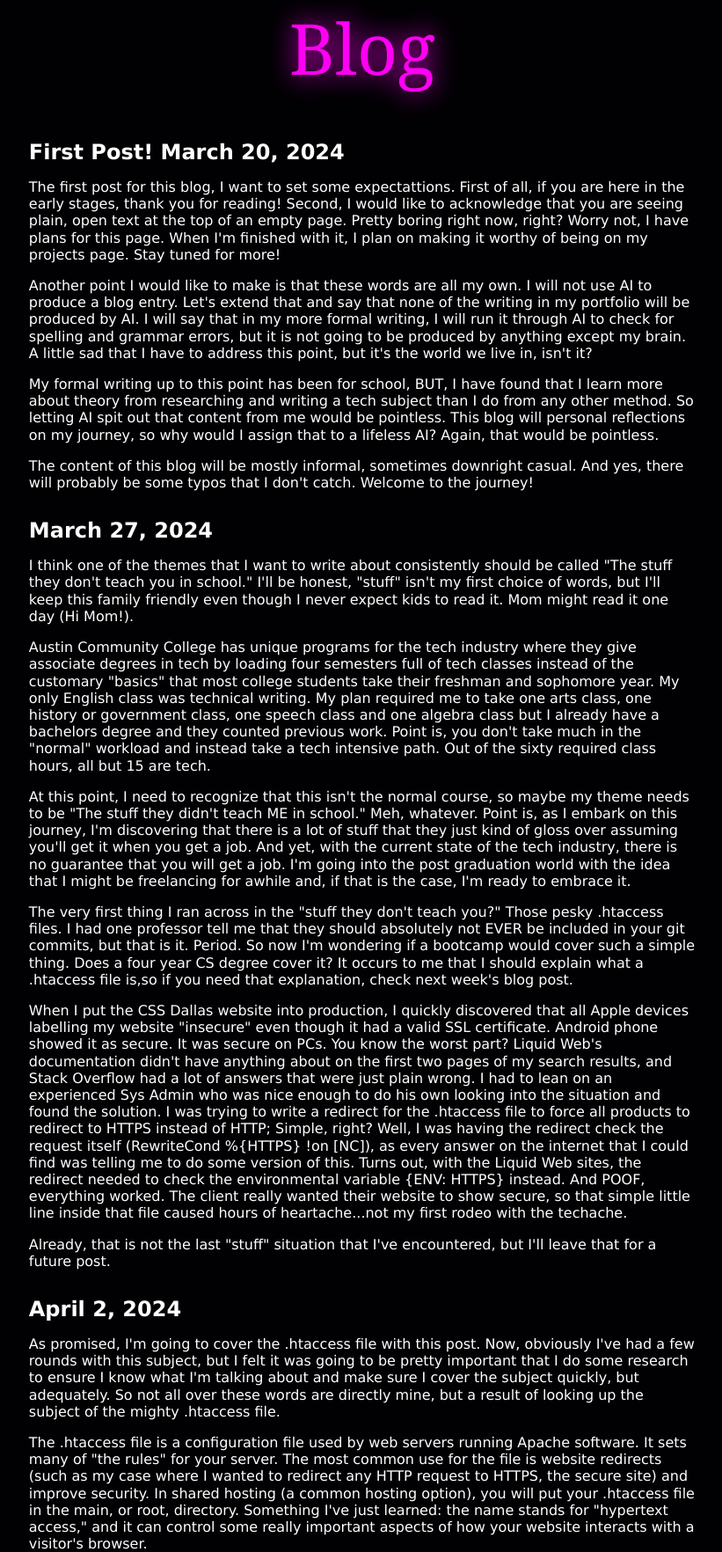
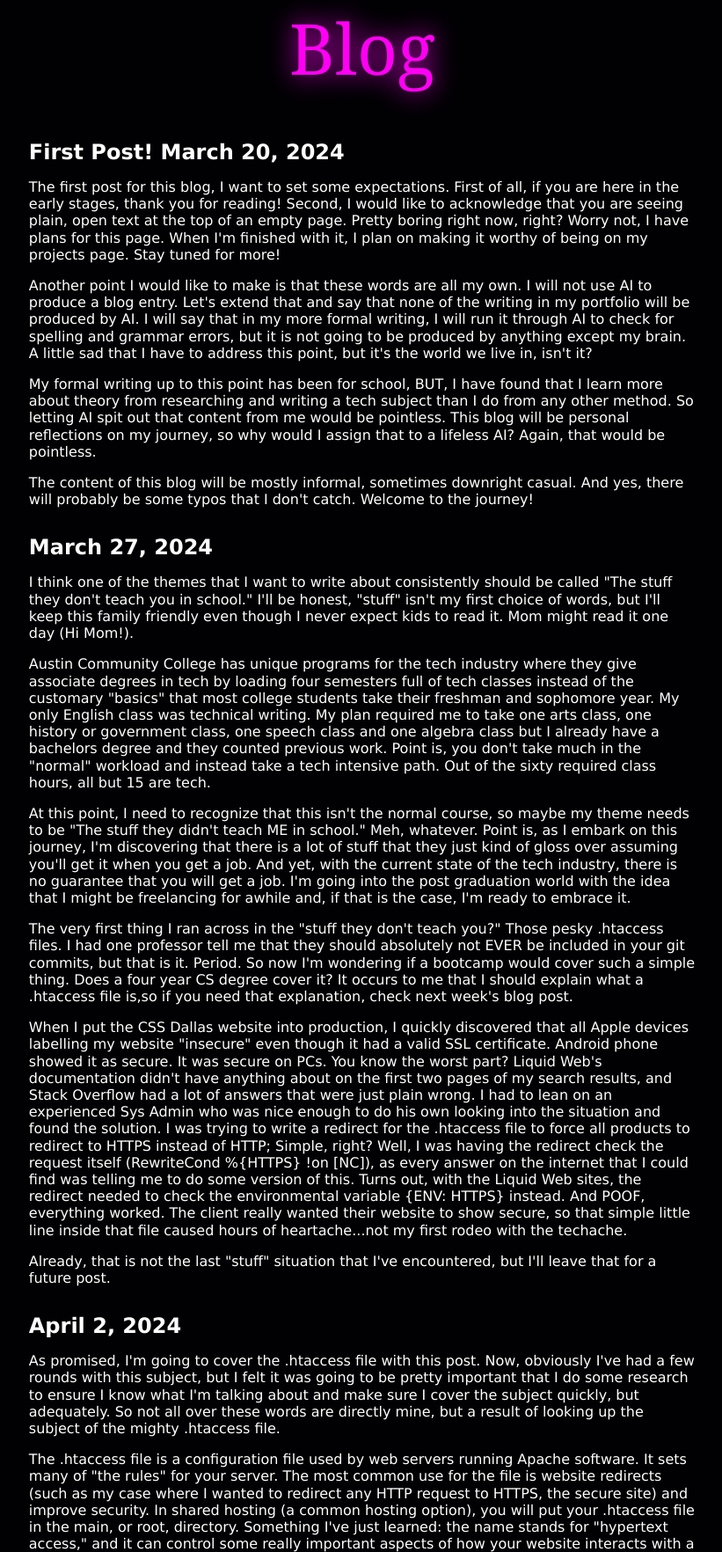
Before and after one commit to boonewh/portfolio-flask, a Flask app: page /blog in a window 1280 px wide. Shown: the part 156-1920 px from the top of the page at 88% size, without its empty margins (228-1049 px from the left). Run offline with Flask 3, Linux system fonts and the light colour scheme; some web fonts are replaced.

Commit message:
Blog update

```diff
--- a/templates/blog.html
+++ b/templates/blog.html
@@ -16,9 +16,9 @@
         <h2 class="neon-effect">Blog</h2>
         <article>
             <h2>First Post! March 20, 2024</h2>
-            <p>The first post for this blog, I want to set some expectattions. First of all, if you are here in the early stages, thank you for reading! Second, I would like to acknowledge that you are seeing plain, open text at the top of an empty page. Pretty boring right now, right? Worry not, I have plans for this page. When I'm finished with it, I plan on making it worthy of being on my projects page. Stay tuned for more!</p>
+            <p>The first post for this blog, I want to set some expectations. First of all, if you are here in the early stages, thank you for reading! Second, I would like to acknowledge that you are seeing plain, open text at the top of an empty page. Pretty boring right now, right? Worry not, I have plans for this page. When I'm finished with it, I plan on making it worthy of being on my projects page. Stay tuned for more!</p>
             <p>Another point I would like to make is that these words are all my own. I will not use AI to produce a blog entry. Let's extend that and say that none of the writing in my portfolio will be produced by AI. I will say that in my more formal writing, I will run it through AI to check for spelling and grammar errors, but it is not going to be produced by anything except my brain. A little sad that I have to address this point, but it's the world we live in, isn't it?</p>
-            <p>My formal writing up to this point has been for school, BUT, I have found that I learn more about theory from researching and writing a tech subject than I do from any other method. So letting AI spit out that content from me would be pointless. This blog will personal reflections on my journey, so why would I assign that to a lifeless AI? Again, that would be pointless.</p>
+            <p>My formal writing up to this point has been for school, BUT, I have found that I learn more about theory from researching and writing a tech subject than I do from any other method. So letting AI spit out that content from me would be pointless. This blog will be personal reflections on my journey, so why would I assign that to a lifeless AI? Again, that would be pointless.</p>
             <p>The content of this blog will be mostly informal, sometimes downright casual. And yes, there will probably be some typos that I don't catch. Welcome to the journey!</p>
         </article>
         <article>
@@ -47,5 +47,14 @@
             <p>Other benefits of Caddy include a plugin system that allows you to build on its functionality, giving you options for many use cases and allowing you options to scale. Built-in support for load balancing is a thing with Caddy. Reverse Proxy, serving Markdown files and HTTP/2 and QUIC support are all in Caddy’s lane. Additionally, it can be used on many different environments including Linux, Windows, MacOS, Cloud computing, Docker, Kubernetes, and even WordPress, Drupal, and Joomla.</p>
             <p>So, what’s the downside? For one, it was released in 2015, so it’s a relatively newcomer. At the moment, it has a tiny sliver of the market share, so its community is also small compared to the big guys. A smaller community means fewer independent tutorials on the internet, less help on the boards, and just an overall much smaller presence. Another natural extension of a smaller community is a smaller library of extensible modules than Apache or Nginx. Being newer, and having a smaller slice, it just hasn’t proven itself and hasn’t built the trust that comes with seasoned pros like Apache and Nginx.</p>
         </article>
+        <article>
+            <h2>April 24, 2024</h2>
+            <p>I’m a little frustrated tonight. If someone just glances at the dates of this blog so far, they’re going to immediately think to themselves “This guy isn’t keeping up with his blog very well." Honestly, they would not be wrong. My frustration is that I don’t feel like I’m being lazy. After all, I'm still in school. Get it, I do. I can hear someone telling me “You don’t have to put long articles on your blog, just spend some time and show effort on regular updates.” I need to get better at that.</p>
+            <p>There is just so much that I want to get done other than school. Several personal projects are in the air. The Pathsix website in my projects section is unfinished currently. The main page needs three more sections for characters, a game play picture gallery, and an excerpt section from the blog. This very portfolio needs some serious attention. I have some projects listed that should not be there, either because they are too simple at this point or because they are school projects that were more about instruction than self-initiative. When I put those projects up, I really thought I would be able to expand on them quickly and get them where I wanted them. That hasn’t been the case. Now I’m in a situation where I’m applying for jobs and have problems in my portfolio.</p>
+            <p>Of course, I’m not really being serious about job applications right now. If someone offered me an interview, I would show up and do my absolute best to impress. If someone were to offer me a job, I would very likely accept it. But. Yeah, but…I have a plan for freelancing that I really want to try. And I’m in a situation where I can afford to try, so should I even be applying right now?</p>
+            <p>For that matter, should I really be frustrated? I am grateful for the chances I’ve been given, without a doubt. But let’s take tonight. I’m writing this late at night before bed because earlier I was working on a Linux lab and I was determined to finish before doing anything else. The Linux class (Unix Op Sys II actually) is concentrating on Red Hat products this semester. It’s the first semester that they’ve gone this route because someone at ACC decided that Red Hat had a high enough market share to go this route. I suspect that someone really wanted to use the Red Hat Academy as labs, but that’s a cynical outlook and I do like using Red Hat Academy, so I’ll just shush it. The problem is, I don’t see moving to a Red Hat product for my hosting needs. I’ve previously mentioned that I’m using an Ubuntu VPN, and tonight’s entire lab dealt with firewalld, a product that my VPN does not use. This takes me back a semester to when we were learning the CodeIgniter 3 framework because our professor wanted us to learn a PHP framework and thought CI3 was the easiest one to learn. If that’s the case, I’m not sure I want to know what Laravel is like… but I have suspicions that it would actually be an easier framework to learn. I haven’t looked at it, so I don’t know. What I do know is that Flask is a breeze compared to CodeIgniter. Routing in Flask makes so much more sense!</p>
+            <p>And then I have to say again, yep, I get it. I know what routing is because I learned it with CodeIgniter. CI3 was NOT meant to be the framework that I took with me to work in the industry, it was meant to teach me concepts that I could apply to other avenues of my own choosing and learning. I mean, if you Google “CodeIgniter 3 jobs,” you might conclude that the professor knew we wouldn’t get a job with the framework, but Google “PHP jobs” and it might make more sense. I still GREATLY prefer Python, but I can put PHP on my skills list with confidence, so in the end, maybe the professor had a point. And the great thing about tech is that you can choose to continually learn new skills. It is ESSENTIAL that you continue to learn! That’s a concept I can embrace.</p>
+            <p>So maybe frustration is a bad term to use. Maybe impatient is the better word. I’m ready to get started in the real world without a doubt. I’m also ready to put the professor driven due dates aside and have more freedom to my professional growth path.</p>
+        </article>
     </div>
 {% endblock %}
```
